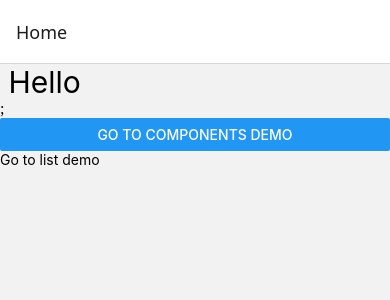
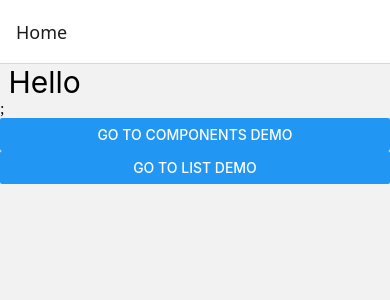
Before and after one commit to shamsraza/rn-basics, a React Native app: screen /Home in a window 390 px wide. Shown: the top 300 px of the page. Built offline with nearby package versions, Linux system fonts and the light colour scheme.

Commit message:
code formatting

```diff
--- a/src/screen/HomeScreen.js
+++ b/src/screen/HomeScreen.js
@@ -1,17 +1,17 @@
 import React from "react";
 import { Text, StyleSheet, View, Button, TouchableOpacity } from "react-native";
 
-const HomeScreen = (props) => {
+const HomeScreen = props => {
   return (
     <View>
       <Text style={styles.text}> Hello</Text>;
       <Button
-        onPress={() => props.navigation.navigate("Components")}
-        title="Go to Components Demo"
-      ></Button>
-      <TouchableOpacity onPress={() => console.log("List Pressed")}>
-        <Text>Go to list demo</Text>
-      </TouchableOpacity>
+      onPress={() => props.navigation.navigate('Components')}
+      title="Go to Components Demo"></Button>
+      <Button
+      title="Go to List Demo"
+      onPress={() => props.navigation.navigate('List')}
+      />
     </View>
   );
 };
```
